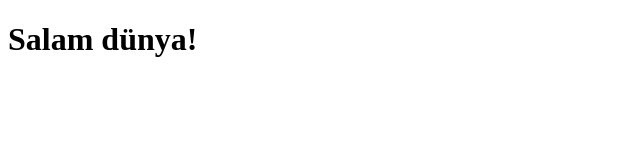
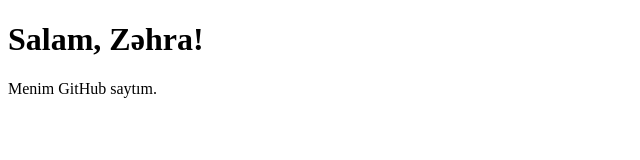
Before and after one commit to Zehra83/my.website, a plain HTML site: page index.html in a window 1280 px wide. Shown: the whole page, without its empty margins (0-640 px from the left). Drawn offline with Linux system fonts and the light colour scheme.

Commit message:
Update index.html

```diff
--- a/index.html
+++ b/index.html
@@ -1,10 +1,11 @@
 <!DOCTYPE html>
 <html>
-<head>
+  <head>
     <meta charset="UTF-8">
-    <title>Mənim saytım</title>
-</head>
-<body>
-    <h1>Salam dünya!</h1>
-</body>
+    <title>Mənim Saytım</title>
+  </head>
+  <body>
+    <h1>Salam, Zəhra!</h1>
+    <p>Menim GitHub saytım.</p>
+  </body>
 </html>
```
